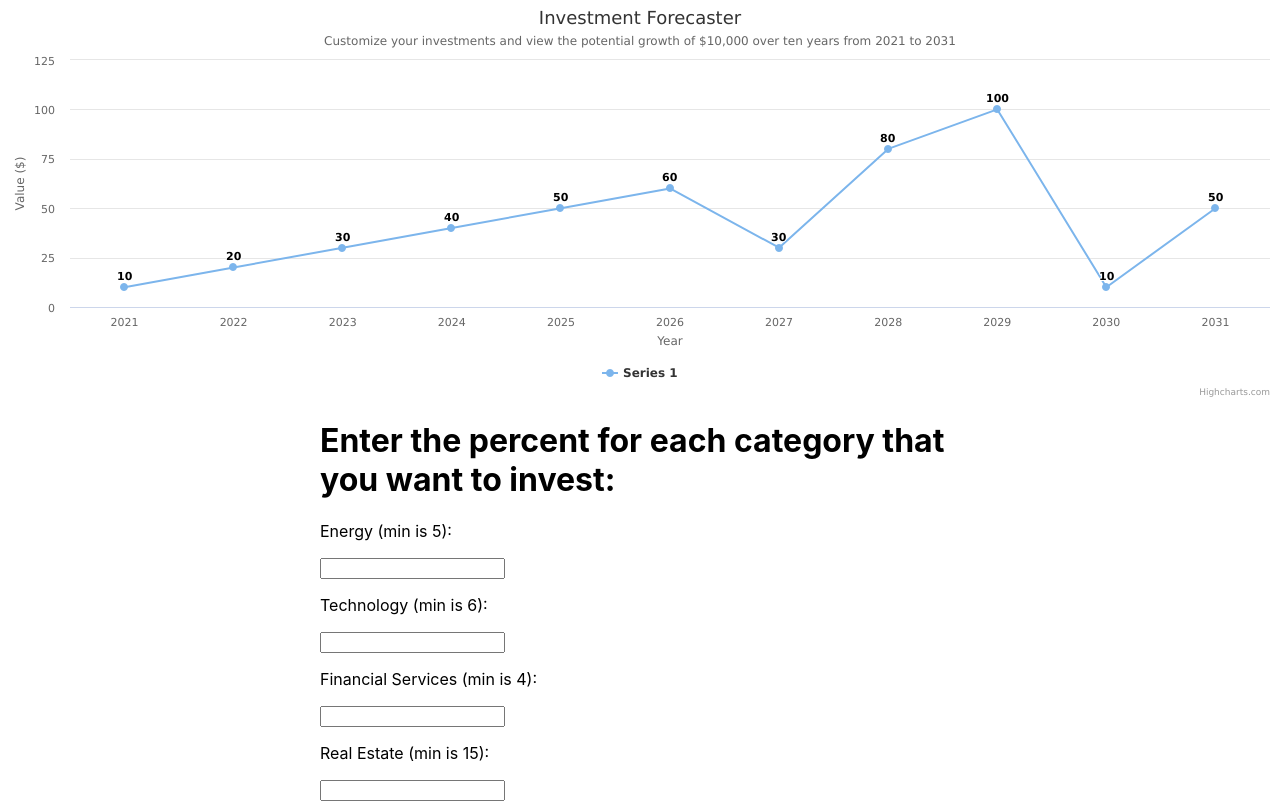
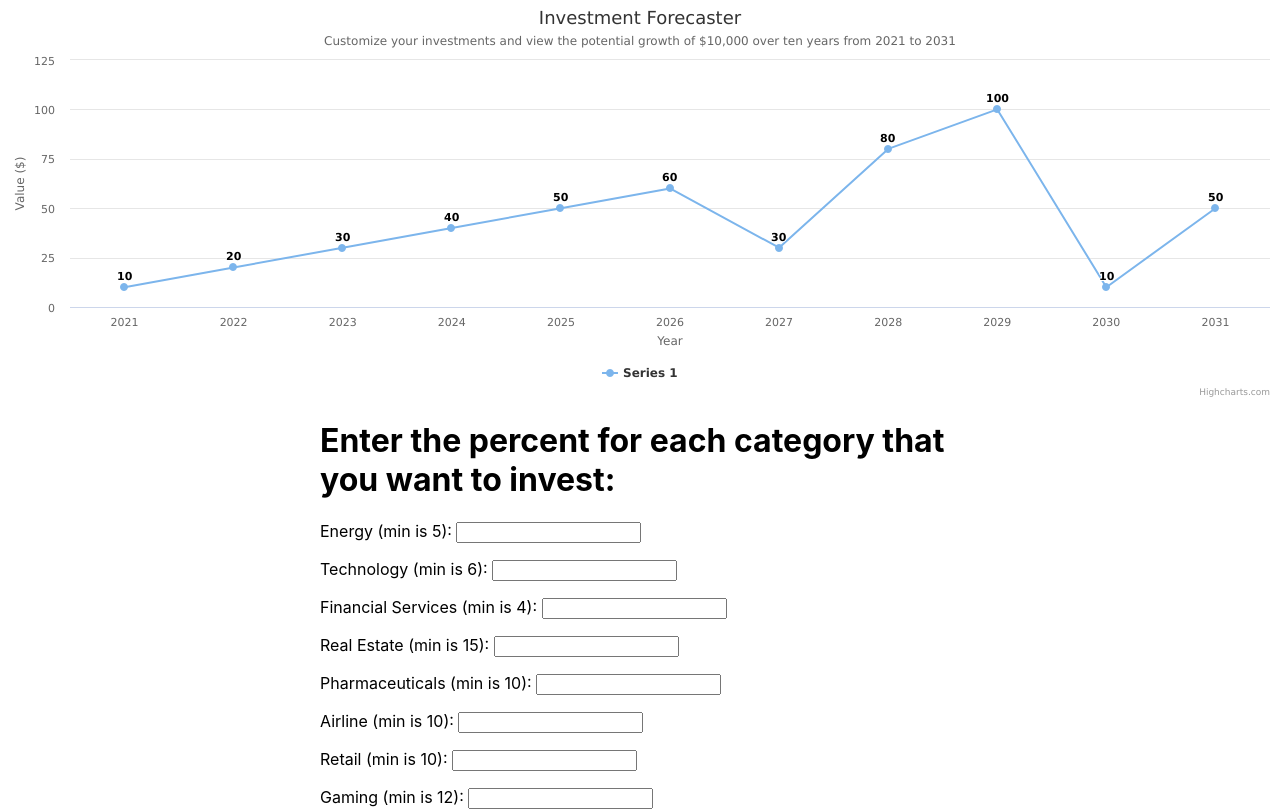
Before and after one commit to aleong1/GS-Project, a React (Create React App) app in the folder eng-possibilities-ui/: page / in a window 1280 px wide. Shown: the top 811 px of the page. Built offline with nearby package versions, Linux system fonts and the light colour scheme; no server answers.

Commit message:
made changes to bottom

```diff
--- a/eng-possibilities-ui/src/components/Inputform.js
+++ b/eng-possibilities-ui/src/components/Inputform.js
@@ -35,54 +35,54 @@ class Inputform extends Component {
     >
       <form>
         <h1>Enter the percent for each category that you want to invest:</h1>
-        <p>Energy (min is 5):</p>
+        <p>Energy (min is 5): <tab></tab>
         <input
           type='text'
           name='energy'
           onChange={this.myChangeHandler}
-        />
-        <p>Technology (min is 6):</p>
+        /> </p>
+        <p>Technology (min is 6): <tab></tab>
         <input
           type='text'
           name='technology'
           onChange={this.myChangeHandler}
-        />
-        <p>Financial Services (min is 4):</p>
+        /> </p>
+        <p>Financial Services (min is 4): <tab></tab>
         <input
           type='text'
           name='finservices'
           onChange={this.myChangeHandler}
-        />
-        <p>Real Estate (min is 15):</p>
+        /> </p>
+        <p>Real Estate (min is 15): <tab></tab>
         <input
           type='text'
           name='realestate'
           onChange={this.myChangeHandler}
-        />
-        <p>Pharmaceuticals (min is 10):</p>
+        /></p>
+        <p>Pharmaceuticals (min is 10): <tab></tab>
         <input
           type='text'
           name='pharmaceuticals'
           onChange={this.myChangeHandler}
-        />
-        <p>Airline (min is 10):</p>
+        /></p>
+        <p>Airline (min is 10): <tab></tab>
         <input
           type='text'
           name='airline'
           onChange={this.myChangeHandler}
-        />
-        <p>Retail (min is 10):</p>
+        /></p>
+        <p>Retail (min is 10): <tab></tab>
         <input
           type='text'
           name='retail'
           onChange={this.myChangeHandler}
-        />
-        <p>Gaming (min is 12):</p>
+        /></p>
+        <p>Gaming (min is 12): <tab></tab>
         <input
           type='text'
           name='gaming'
           onChange={this.myChangeHandler}
-        />
+        /> </p>
         <input
           type='submit'
         />
```
